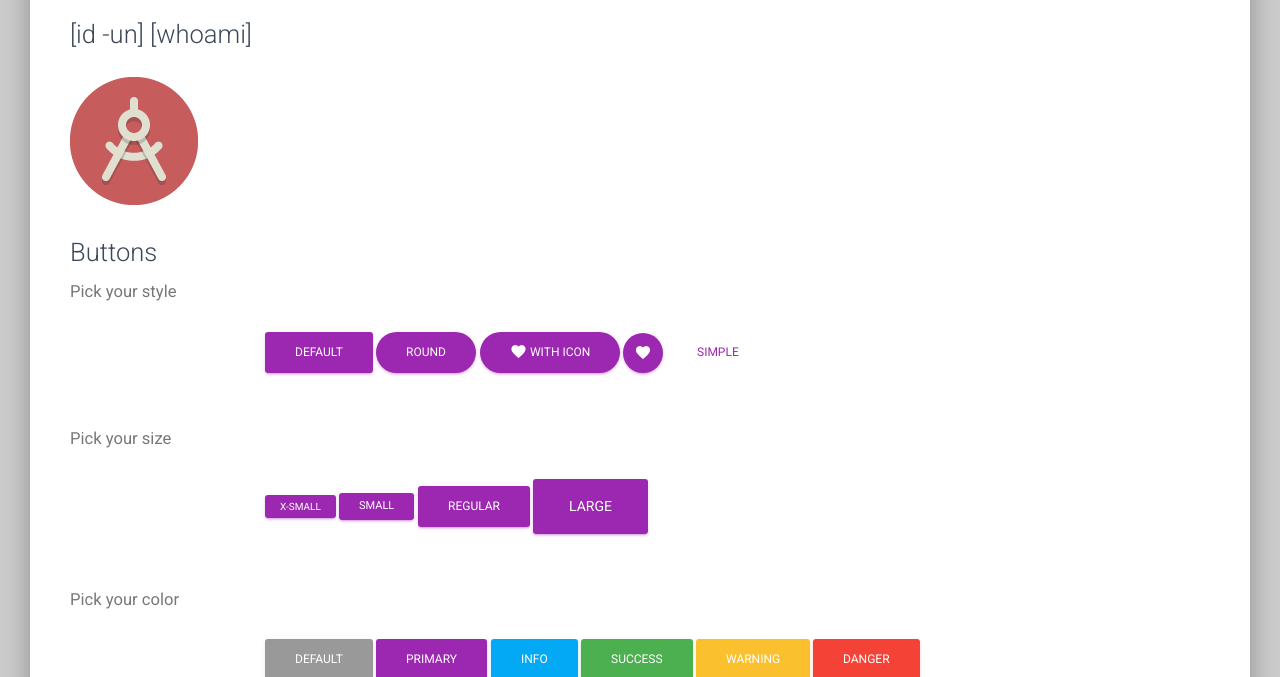
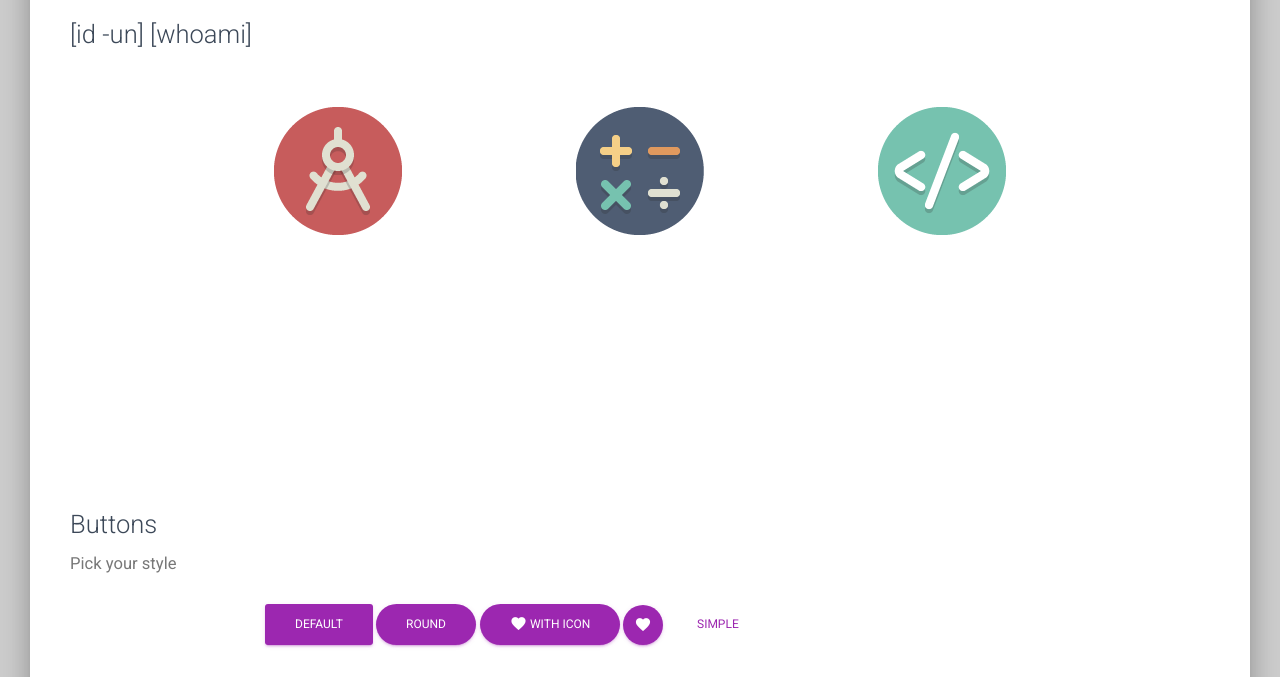
Before and after one commit to wncampbell/wncampbell.github.io, a plain HTML site: page prototypes/wnresume/index.html in a window 1280 px wide. Shown: the part 763-1440 px from the top of the page. Drawn offline with Linux system fonts and the light colour scheme.

Commit message:
skill images

```diff
--- a/prototypes/wnresume/index.html
+++ b/prototypes/wnresume/index.html
@@ -101,7 +101,11 @@
 	                <h2>About Me</h2><h3>[id -un] [whoami]</h3>
 	            </div>
 
-	            <img src="www/images/circlecompass.png"></img>
+	            <div class="container" style="height:400px;padding-top:30px;">
+		            <img style="position:absolute;margin:auto;left:20%" src="www/images/circlecompass.png"></img>
+		            <img style="position:absolute;margin:auto;left:0;right:0" src="www/images/calculator.png"></img>
+		            <img style="position:absolute;margin:auto;right:20%" src="www/images/dev.png"></img>
+	            </div>
 
 		        <div id="buttons">
 					<div class="title">
```
Also changed, not shown: prototypes/wnresume/www/images/calculator.png (added), prototypes/wnresume/www/images/compass.png (deleted), prototypes/wnresume/www/images/computer.png (deleted), prototypes/wnresume/www/images/global.png (deleted), prototypes/wnresume/www/images/hotair.png (deleted).
